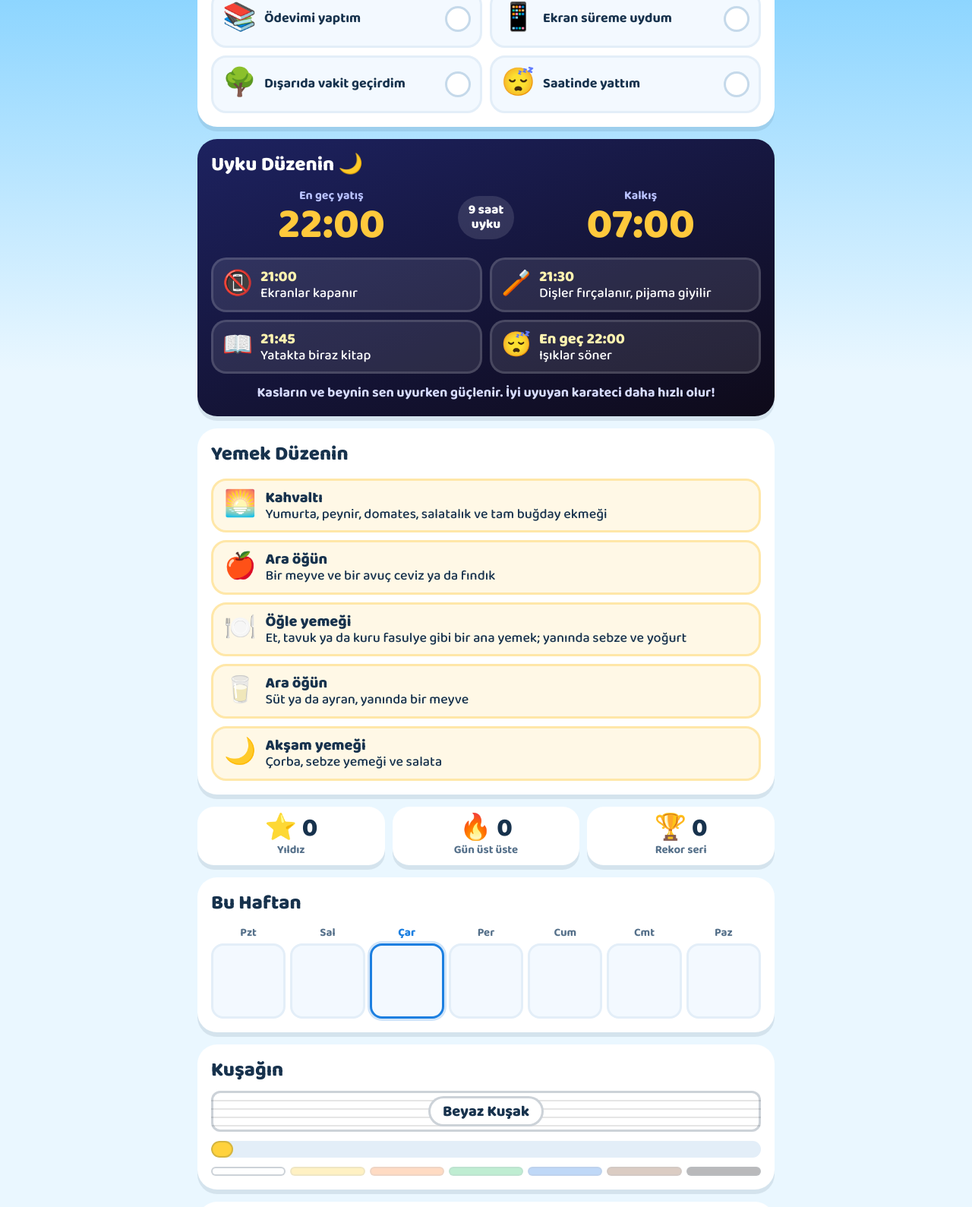
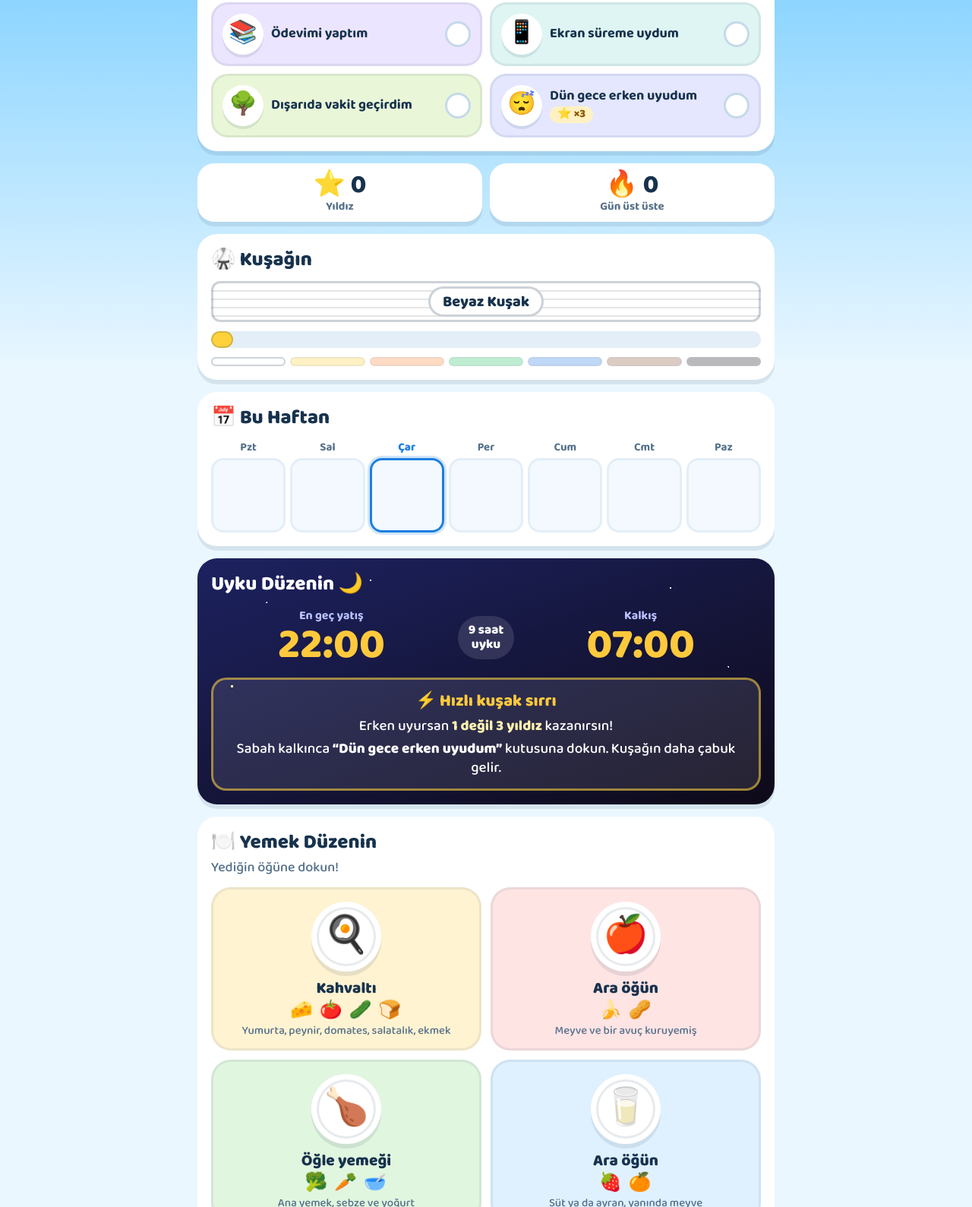
Before and after one commit to fefezey/git-laki, a plain HTML site: page omer.html in a window 1280 px wide. Shown: the part 1211-2800 px from the top of the page at 76% size. Drawn offline with Linux system fonts and the light colour scheme.

Commit message:
Ömer sayfası: sadeleştir, dokunulan yemek tabakları ve erken uyku bonusu
Yemekler dokununca işaretlenen resimli tabaklar oldu; erken uyku 3 yıldız
veriyor ve uyku kartında açıklanıyor. Rozetler, rekor seri ve saat listesi
kaldırıldı; bölümler yeniden sıralandı, kuşak eşikleri yükseltildi.

Co-Authored-By: Claude Fable 5.2 <noreply@anthropic.com>

```diff
--- a/omer.html
+++ b/omer.html
@@ -100,7 +100,7 @@
   .js .stats.reveal { transform: none; }
 
   /* Sayaçlar */
-  .stats { display: grid; grid-template-columns: repeat(3, 1fr); gap: 10px; margin-bottom: 16px; }
+  .stats { display: grid; grid-template-columns: repeat(2, 1fr); gap: 10px; margin-bottom: 16px; }
   .stat { background: var(--card); border-radius: 22px; padding: 12px 6px 10px; text-align: center; box-shadow: 0 6px 0 rgba(23,50,77,.10); }
   .stat .num { font-size: 34px; font-weight: 800; line-height: 1; }
   .stat .lbl { font-size: 15px; color: var(--ink-soft); font-weight: 700; margin-top: 2px; }
@@ -135,13 +135,17 @@
   .missions { display: grid; grid-template-columns: repeat(2, 1fr); gap: 10px; }
   .mission {
     display: flex; align-items: center; gap: 10px; text-align: left;
-    background: #f3f9ff; border: 3px solid var(--line); border-radius: 20px;
+    background: var(--bg, #f3f9ff); border: 3px solid rgba(23,50,77,.08); border-radius: 22px;
     padding: 12px; min-height: 76px; font-weight: 700; font-size: 18px; line-height: 1.15;
     transition: transform .12s, background .2s, border-color .2s;
   }
   .mission:active { transform: scale(.96); }
-  .mission .emo { font-size: 36px; flex: none; }
+  .mission .emo {
+    flex: none; width: 54px; height: 54px; border-radius: 50%; background: #fff; display: grid; place-items: center;
+    font-size: 30px; box-shadow: 0 4px 0 rgba(23,50,77,.10);
+  }
   .mission .txt { flex: 1; }
+  .x3 { display: block; width: max-content; margin-top: 4px; padding: 2px 10px; border-radius: 99px; background: #fff1c2; color: #8a5a00; font-size: 15px; font-weight: 800; }
   .mission .tick {
     flex: none; width: 34px; height: 34px; border-radius: 50%; border: 3px solid #c5d9ea; background: #fff;
     display: grid; place-items: center; color: transparent; font-size: 20px; font-weight: 800;
@@ -149,30 +153,51 @@
   .mission[aria-pressed="true"] { background: #e3f9ec; border-color: var(--green); }
   .mission[aria-pressed="true"] .tick { background: var(--green); border-color: var(--green-deep); color: #fff; animation: pop .4s; }
   /* Uyku düzeni */
-  .sleep { background: linear-gradient(160deg, #1d2260, #0e0a19); color: #fff; }
+  .sleep {
+    color: #fff;
+    background:
+      radial-gradient(2px 2px at 12% 18%, #fff 50%, transparent 51%), radial-gradient(2px 2px at 82% 12%, #fff 50%, transparent 51%),
+      radial-gradient(3px 3px at 68% 30%, #fff3b0 50%, transparent 51%), radial-gradient(2px 2px at 30% 9%, #fff 50%, transparent 51%),
+      radial-gradient(2px 2px at 92% 44%, #fff 50%, transparent 51%), radial-gradient(3px 3px at 6% 52%, #fff3b0 50%, transparent 51%),
+      linear-gradient(160deg, #1d2260, #0e0a19);
+  }
   .sleep h2 { margin-bottom: 14px; }
   .clock { display: grid; grid-template-columns: 1fr auto 1fr; align-items: center; gap: 8px; text-align: center; margin-bottom: 14px; }
   .clock small { display: block; font-size: 16px; font-weight: 700; color: #b9c2ff; }
   .clock b { display: block; font-size: clamp(38px, 11vw, 56px); font-weight: 800; line-height: 1; color: var(--sun); }
   .clock .zz { font-weight: 800; font-size: 17px; line-height: 1.1; padding: 10px 14px; border-radius: 99px; background: rgba(255,255,255,.12); }
-  .steps { display: grid; grid-template-columns: repeat(2, 1fr); gap: 10px; }
-  .step {
-    display: flex; align-items: center; gap: 10px; background: rgba(255,255,255,.10);
-    border: 3px solid rgba(255,255,255,.14); border-radius: 20px; padding: 10px 12px; font-weight: 500; line-height: 1.2;
+  .boost { background: rgba(255,255,255,.10); border: 3px solid rgba(255,211,60,.55); border-radius: 20px; padding: 14px 16px; text-align: center; }
+  .boost b { display: block; font-size: 22px; font-weight: 800; color: var(--sun); }
+  .boost p { margin: 6px 0 0; font-size: 19px; font-weight: 500; }
+  .boost strong { color: #fff3b0; font-weight: 800; }
+  .boost em { font-style: normal; font-weight: 800; }
+
+  /* Yemek düzeni: dokunulan tabaklar */
+  .meals { display: grid; grid-template-columns: repeat(2, 1fr); gap: 12px; }
+  .meal {
+    position: relative; display: flex; flex-direction: column; align-items: center; text-align: center; gap: 4px;
+    background: var(--bg, #fff8e6); border: 3px solid rgba(23,50,77,.08); border-radius: 26px;
+    padding: 16px 10px 14px; line-height: 1.15; transition: transform .12s, background .25s, border-color .25s;
   }
-  .step .emo { font-size: 32px; flex: none; }
-  .step b { display: block; font-weight: 800; font-size: 20px; color: #fff3b0; }
-  .why { margin: 14px 0 0; text-align: center; font-weight: 700; color: #d7dcff; }
-
-  /* Yemek düzeni */
-  .card h2:has(+ .meals) { margin-bottom: 14px; }
-  .meals { display: grid; gap: 10px; }
-  .meal {
-    display: flex; align-items: center; gap: 12px; background: #fff8e6; border: 3px solid #ffe7a8;
-    border-radius: 20px; padding: 10px 14px; font-weight: 500; line-height: 1.2;
+  .meal:last-child:nth-child(odd) { grid-column: 1 / -1; }
+  .meal:active { transform: scale(.96); }
+  .meal .plate {
+    width: 92px; height: 92px; border-radius: 50%; display: grid; place-items: center; font-size: 48px;
+    background: #fff; box-shadow: inset 0 0 0 7px #fff, inset 0 0 0 10px rgba(23,50,77,.10), 0 6px 0 rgba(23,50,77,.10);
+    margin-bottom: 6px;
   }
-  .meal .emo { font-size: 34px; flex: none; }
-  .meal b { display: block; font-weight: 800; font-size: 20px; }
+  .meal b { font-size: 21px; font-weight: 800; }
+  .meal .foods { font-size: 24px; letter-spacing: 2px; }
+  .meal small { font-size: 15px; font-weight: 500; color: var(--ink-soft); }
+  .meal .yum {
+    position: absolute; top: -8px; right: -6px; background: var(--green); color: #fff; font-weight: 800; font-size: 15px;
+    padding: 4px 12px; border-radius: 99px; box-shadow: 0 4px 0 var(--green-deep);
+    transform: scale(0) rotate(-20deg); transition: transform .35s cubic-bezier(.3,1.8,.5,1);
+  }
+  .meal[aria-pressed="true"] { background: #e3f9ec; border-color: var(--green); }
+  .meal[aria-pressed="true"] .yum { transform: scale(1) rotate(8deg); }
+  .meal[aria-pressed="true"] .plate { animation: yum .6s; }
+  @keyframes yum { 30% { transform: rotate(-12deg) scale(1.12); } 60% { transform: rotate(10deg) scale(1.08); } }
 
   /* Haftalık takvim */
   .card h2:has(+ .week) { margin-bottom: 12px; }
@@ -189,16 +214,6 @@
   .day.today .box { border-color: var(--sky-deep); box-shadow: 0 0 0 3px rgba(28,127,224,.2); }
   .day.today.ok .box { border-color: var(--green-deep); box-shadow: 0 0 0 3px rgba(47,197,109,.25); }
 
-  /* Rozetler */
-  .badges { display: grid; grid-template-columns: repeat(4, 1fr); gap: 10px; }
-  .badge { text-align: center; font-size: 14px; font-weight: 700; color: var(--ink-soft); line-height: 1.15; }
-  .badge .medal {
-    width: 68px; height: 68px; margin: 0 auto 6px; border-radius: 50%; display: grid; place-items: center;
-    font-size: 34px; background: var(--line); filter: grayscale(1); opacity: .45;
-  }
-  .badge.on { color: var(--ink); }
-  .badge.on .medal { background: #fff1c2; box-shadow: 0 0 0 4px var(--sun); filter: none; opacity: 1; }
-
   .note { background: linear-gradient(135deg, #fff, #fff4f8); border: 3px dashed var(--pink); }
   .note p { margin: 12px 0 0; font-size: 20px; font-weight: 500; }
   .note .sign { text-align: right; font-weight: 800; color: var(--pink); margin-top: 10px; }
@@ -213,7 +228,7 @@
   .toast.show { transform: translate(-50%, 0); }
 
   @media (max-width: 520px) {
-    .missions, .steps { grid-template-columns: 1fr; }
+    .missions { grid-template-columns: 1fr; }
   }
   @media (prefers-reduced-motion: reduce) {
     *, *::before { animation: none !important; transition: none !important; }
@@ -236,8 +251,25 @@
   <p class="motto reveal" id="motto">Pes etmek yok,<br><span>son nefese kadar savaş!</span></p>
 
   <section class="card reveal" id="sorumluluklar">
-    <h2>Bugünkü Sorumlulukların</h2>
+    <h2>✅ Bugünkü Sorumlulukların</h2>
     <div class="missions" id="missions"></div>
+  </section>
+
+  <section class="stats reveal" aria-label="Puanların">
+    <div class="stat" id="statStars"><div class="num">⭐ <span id="stars">0</span></div><div class="lbl">Yıldız</div></div>
+    <div class="stat" id="statStreak"><div class="num">🔥 <span id="streak">0</span></div><div class="lbl">Gün üst üste</div></div>
+  </section>
+
+  <section class="card reveal">
+    <h2>🥋 Kuşağın</h2>
+    <div class="belt" id="belt"><span id="levelName">Beyaz Kuşak</span></div>
+    <div class="bar"><i id="levelBar"></i></div>
+    <div class="belts" id="belts" aria-hidden="true"></div>
+  </section>
+
+  <section class="card reveal">
+    <h2>📅 Bu Haftan</h2>
+    <div class="week" id="week"></div>
   </section>
 
   <section class="card sleep reveal">
@@ -247,48 +279,17 @@
       <div class="zz">9 saat<br>uyku</div>
       <div><small>Kalkış</small><b>07:00</b></div>
     </div>
-    <div class="steps">
-      <div class="step"><span class="emo">📵</span><div><b>21:00</b>Ekranlar kapanır</div></div>
-      <div class="step"><span class="emo">🪥</span><div><b>21:30</b>Dişler fırçalanır, pijama giyilir</div></div>
-      <div class="step"><span class="emo">📖</span><div><b>21:45</b>Yatakta biraz kitap</div></div>
-      <div class="step"><span class="emo">😴</span><div><b>En geç 22:00</b>Işıklar söner</div></div>
+    <div class="boost">
+      <b>⚡ Hızlı kuşak sırrı</b>
+      <p>Erken uyursan <strong>1 değil 3 yıldız</strong> kazanırsın!</p>
+      <p>Sabah kalkınca <em>“Dün gece erken uyudum”</em> kutusuna dokun. Kuşağın daha çabuk gelir.</p>
     </div>
-    <p class="why">Kasların ve beynin sen uyurken güçlenir. İyi uyuyan karateci daha hızlı olur!</p>
   </section>
 
   <section class="card reveal">
-    <h2>Yemek Düzenin</h2>
-    <div class="meals">
-      <div class="meal"><span class="emo">🌅</span><div><b>Kahvaltı</b>Yumurta, peynir, domates, salatalık ve tam buğday ekmeği</div></div>
-      <div class="meal"><span class="emo">🍎</span><div><b>Ara öğün</b>Bir meyve ve bir avuç ceviz ya da fındık</div></div>
-      <div class="meal"><span class="emo">🍽️</span><div><b>Öğle yemeği</b>Et, tavuk ya da kuru fasulye gibi bir ana yemek; yanında sebze ve yoğurt</div></div>
-      <div class="meal"><span class="emo">🥛</span><div><b>Ara öğün</b>Süt ya da ayran, yanında bir meyve</div></div>
-      <div class="meal"><span class="emo">🌙</span><div><b>Akşam yemeği</b>Çorba, sebze yemeği ve salata</div></div>
-    </div>
-  </section>
-
-  <section class="stats reveal" aria-label="Puanların">
-    <div class="stat" id="statStars"><div class="num">⭐ <span id="stars">0</span></div><div class="lbl">Yıldız</div></div>
-    <div class="stat" id="statStreak"><div class="num">🔥 <span id="streak">0</span></div><div class="lbl">Gün üst üste</div></div>
-    <div class="stat"><div class="num">🏆 <span id="best">0</span></div><div class="lbl">Rekor seri</div></div>
-  </section>
-
-  <section class="card reveal">
-    <h2>Bu Haftan</h2>
-    <div class="week" id="week"></div>
-  </section>
-
-  <section class="card reveal">
-    <h2>Kuşağın</h2>
-    <div class="belt" id="belt"><span id="levelName">Beyaz Kuşak</span></div>
-    <div class="bar"><i id="levelBar"></i></div>
-    <div class="belts" id="belts" aria-hidden="true"></div>
-  </section>
-
-  <section class="card reveal">
-    <h2>Rozetlerin</h2>
-    <p class="sub">Yıldız topladıkça rozetler açılır.</p>
-    <div class="badges" id="badges"></div>
+    <h2>🍽️ Yemek Düzenin</h2>
+    <p class="sub">Yediğin öğüne dokun!</p>
+    <div class="meals" id="meals"></div>
   </section>
 
   <section class="card note reveal">
@@ -305,33 +306,30 @@
 <script>
 (function () {
   var MISSIONS = [
-    { id: 'su',     emo: '💧', txt: 'Bol bol su içtim' },
-    { id: 'meyve',  emo: '🍎', txt: 'Meyve yedim' },
-    { id: 'sebze',  emo: '🥦', txt: 'Sebze yedim' },
-    { id: 'spor',   emo: '🥋', txt: 'Karate ya da spor yaptım' },
-    { id: 'odev',   emo: '📚', txt: 'Ödevimi yaptım' },
-    { id: 'ekran',  emo: '📱', txt: 'Ekran süreme uydum' },
-    { id: 'disari', emo: '🌳', txt: 'Dışarıda vakit geçirdim' },
-    { id: 'uyku',   emo: '😴', txt: 'Saatinde yattım' }
+    { bg: '#dff1ff', id: 'su',     emo: '💧', txt: 'Bol bol su içtim' },
+    { bg: '#ffe4e4', id: 'meyve',  emo: '🍎', txt: 'Meyve yedim' },
+    { bg: '#e1f6df', id: 'sebze',  emo: '🥦', txt: 'Sebze yedim' },
+    { bg: '#fff0d6', id: 'spor',   emo: '🥋', txt: 'Karate ya da spor yaptım' },
+    { bg: '#ece5ff', id: 'odev',   emo: '📚', txt: 'Ödevimi yaptım' },
+    { bg: '#dff5f3', id: 'ekran',  emo: '📱', txt: 'Ekran süreme uydum' },
+    { bg: '#eaf6d8', id: 'disari', emo: '🌳', txt: 'Dışarıda vakit geçirdim' },
+    { bg: '#e4e7ff', id: 'uyku',   emo: '😴', txt: 'Dün gece erken uyudum', stars: 3 }
+  ];
+  var MEALS = [
+    { id: 'y-kahvalti', bg: '#fff3d1', emo: '🍳', name: 'Kahvaltı',     foods: '🧀 🍅 🥒 🍞', txt: 'Yumurta, peynir, domates, salatalık, ekmek' },
+    { id: 'y-ara1',     bg: '#ffe4e4', emo: '🍎', name: 'Ara öğün',     foods: '🍌 🥜',       txt: 'Meyve ve bir avuç kuruyemiş' },
+    { id: 'y-ogle',     bg: '#e1f6df', emo: '🍗', name: 'Öğle yemeği',  foods: '🥦 🥕 🥣',    txt: 'Ana yemek, sebze ve yoğurt' },
+    { id: 'y-ara2',     bg: '#dff1ff', emo: '🥛', name: 'Ara öğün',     foods: '🍓 🍊',       txt: 'Süt ya da ayran, yanında meyve' },
+    { id: 'y-aksam',    bg: '#ece5ff', emo: '🍲', name: 'Akşam yemeği', foods: '🥗 🥔',       txt: 'Çorba, sebze yemeği ve salata' }
   ];
   var LEVELS = [
     { at: 0,   name: 'Beyaz Kuşak',     color: '#ffffff' },
-    { at: 10,  name: 'Sarı Kuşak',      color: '#ffd23c' },
-    { at: 25,  name: 'Turuncu Kuşak',   color: '#ff8a3d' },
-    { at: 50,  name: 'Yeşil Kuşak',     color: '#2fc56d' },
-    { at: 80,  name: 'Mavi Kuşak',      color: '#2f7fe6' },
-    { at: 120, name: 'Kahverengi Kuşak', color: '#8a5a3c' },
-    { at: 180, name: 'Siyah Kuşak',     color: '#1c1c22' }
-  ];
-  var BADGES = [
-    { emo: '🌟', txt: 'İlk yıldız',   ok: function (s) { return s.stars >= 1; } },
-    { emo: '🎯', txt: '10 yıldız',    ok: function (s) { return s.stars >= 10; } },
-    { emo: '🚀', txt: '25 yıldız',    ok: function (s) { return s.stars >= 25; } },
-    { emo: '🏅', txt: '50 yıldız',    ok: function (s) { return s.stars >= 50; } },
-    { emo: '🔥', txt: '3 gün seri',   ok: function (s) { return s.best >= 3; } },
-    { emo: '⚡', txt: '7 gün seri',   ok: function (s) { return s.best >= 7; } },
-    { emo: '🦸', txt: '100 yıldız',   ok: function (s) { return s.stars >= 100; } },
-    { emo: '👑', txt: '30 gün seri',  ok: function (s) { return s.best >= 30; } }
+    { at: 20,  name: 'Sarı Kuşak',      color: '#ffd23c' },
+    { at: 50,  name: 'Turuncu Kuşak',   color: '#ff8a3d' },
+    { at: 90,  name: 'Yeşil Kuşak',     color: '#2fc56d' },
+    { at: 140, name: 'Mavi Kuşak',      color: '#2f7fe6' },
+    { at: 200, name: 'Kahverengi Kuşak', color: '#8a5a3c' },
+    { at: 270, name: 'Siyah Kuşak',     color: '#1c1c22' }
   ];
   var PRAISE = ['Harikasın!', 'Süpersin Ömer!', 'Aferin sana!', 'İşte bu!', 'Bravo şampiyon!', 'Çok iyi gidiyorsun!'];
   var DAILY_GOAL = 3, KEY = 'super-omer-v1';
@@ -363,20 +361,23 @@
   var missionsEl = $('missions');
   MISSIONS.forEach(function (m) {
     var b = document.createElement('button');
-    b.className = 'mission';
-    b.innerHTML = '<span class="emo">' + m.emo + '</span><span class="txt">' + m.txt + '</span><span class="tick">✓</span>';
-    b.addEventListener('click', function () { toggle(m.id); });
+    b.className = 'mission'; b.style.setProperty('--bg', m.bg);
+    b.innerHTML = '<span class="emo">' + m.emo + '</span><span class="txt">' + m.txt + (m.stars ? '<span class="x3">⭐ ×' + m.stars + '</span>' : '') + '</span><span class="tick">✓</span>';
+    b.addEventListener('click', function () { toggle(m); });
     b.dataset.id = m.id;
     missionsEl.appendChild(b);
   });
-  var badgesEl = $('badges');
-  BADGES.forEach(function (b) {
-    var d = document.createElement('div');
-    d.className = 'badge';
-    d.innerHTML = '<div class="medal">' + b.emo + '</div>' + b.txt;
-    badgesEl.appendChild(d);
+
+  var mealsEl = $('meals');
+  MEALS.forEach(function (m) {
+    var b = document.createElement('button');
+    b.className = 'meal'; b.style.setProperty('--bg', m.bg); b.dataset.id = m.id;
+    b.innerHTML = '<span class="plate">' + m.emo + '</span><b>' + m.name + '</b><span class="foods">' + m.foods +
+      '</span><small>' + m.txt + '</small><span class="yum">😋 Yedim!</span>';
+    b.addEventListener('click', function () { toggle(m); });
+    mealsEl.appendChild(b);
   });
-
+  var TOTAL = MISSIONS.length + MEALS.length;
   LEVELS.forEach(function (l) {
     var b = document.createElement('i'); b.style.background = l.color; $('belts').appendChild(b);
   });
@@ -417,8 +418,7 @@
   function render() {
     $('stars').textContent = state.stars;
     $('streak').textContent = state.streak;
-    $('best').textContent = state.best;
-    [].forEach.call(missionsEl.children, function (b) {
+    [].forEach.call(document.querySelectorAll('.mission, .meal'), function (b) {
       b.setAttribute('aria-pressed', state.done[b.dataset.id] ? 'true' : 'false');
     });
     state.hist[today] = doneCount();
@@ -434,7 +434,6 @@
     } else {
       $('levelBar').style.width = '100%';
     }
-    [].forEach.call(badgesEl.children, function (d, i) { d.classList.toggle('on', BADGES[i].ok(state)); });
   }
 
   function bump(id) { var el = $(id); el.classList.remove('pop'); void el.offsetWidth; el.classList.add('pop'); }
@@ -443,10 +442,9 @@
     var t = $('toast'); t.textContent = msg; t.classList.add('show');
     clearTimeout(toastTimer); toastTimer = setTimeout(function () { t.classList.remove('show'); }, 2200);
   }
-  function badgeCount() { return BADGES.filter(function (b) { return b.ok(state); }).length; }
 
   function addStars(n, msg) {
-    var before = badgeCount(), beltBefore = levelIndex();
+    var beltBefore = levelIndex();
     state.stars = Math.max(0, state.stars + n);
     if (n > 0) {
       bump('statStars');
@@ -455,18 +453,18 @@
         bump('statStreak'); confetti(120);
         msg = '🔥 ' + state.streak + ' gün üst üste! Harika!';
       }
-      if (badgeCount() > before) { confetti(160); msg = '🏅 Yeni rozet kazandın!'; }
       if (levelIndex() > beltBefore) { confetti(220); msg = '🥋 ' + LEVELS[levelIndex()].name + ' oldun! Tebrikler!'; }
       toast(msg || pick(PRAISE));
     }
     render(); save();
   }
 
-  function toggle(id) {
-    if (state.done[id]) { state.done[id] = false; addStars(-1); return; }
-    state.done[id] = true;
-    confetti(doneCount() === MISSIONS.length ? 200 : 30);
-    addStars(1, '⭐ +1 yıldız! ' + pick(PRAISE));
+  function toggle(m) {
+    var n = m.stars || 1;
+    if (state.done[m.id]) { state.done[m.id] = false; addStars(-n); return; }
+    state.done[m.id] = true;
+    confetti(doneCount() === TOTAL ? 220 : (n > 1 ? 120 : 30));
+    addStars(n, n > 1 ? '⚡ +' + n + ' yıldız! Erken uyudun!' : m.foods ? '😋 Afiyet olsun! +1 yıldız' : '⭐ +1 yıldız! ' + pick(PRAISE));
   }
 
   /* ---- Konfeti ---- */
```
